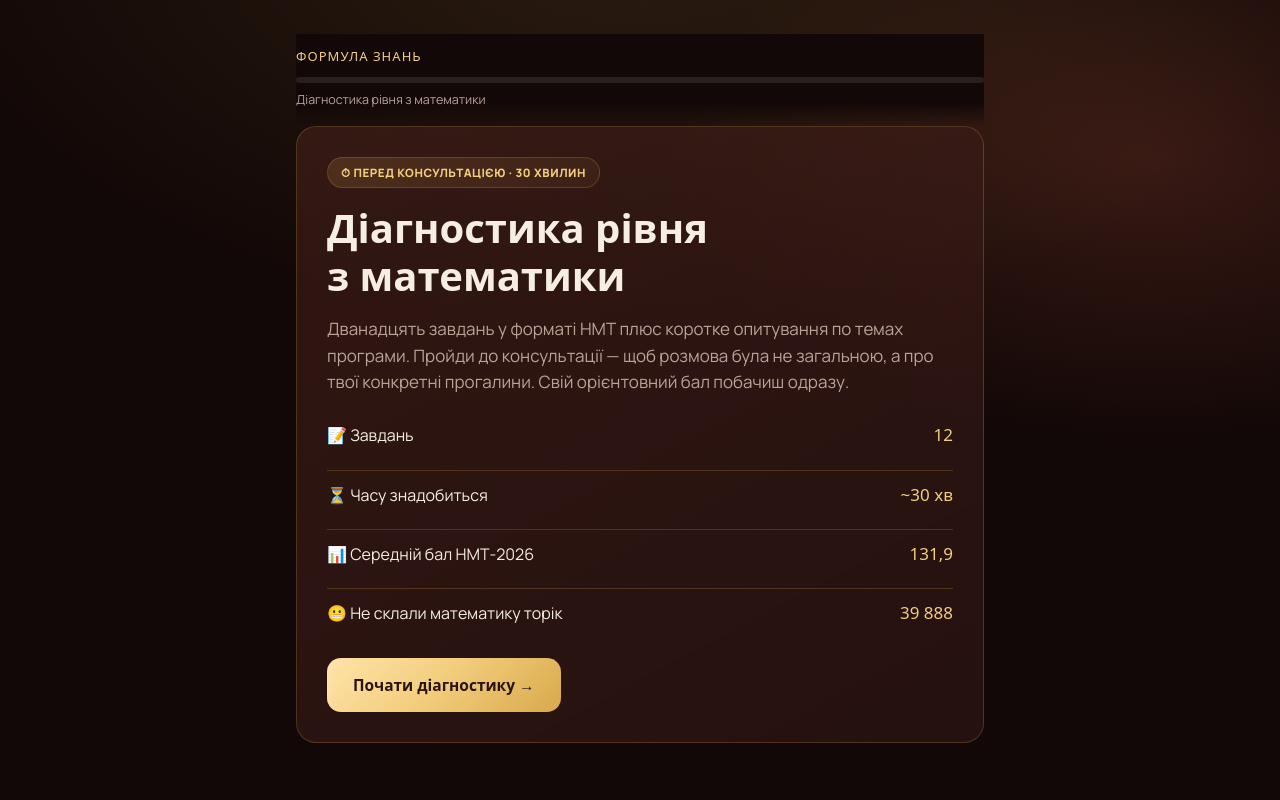
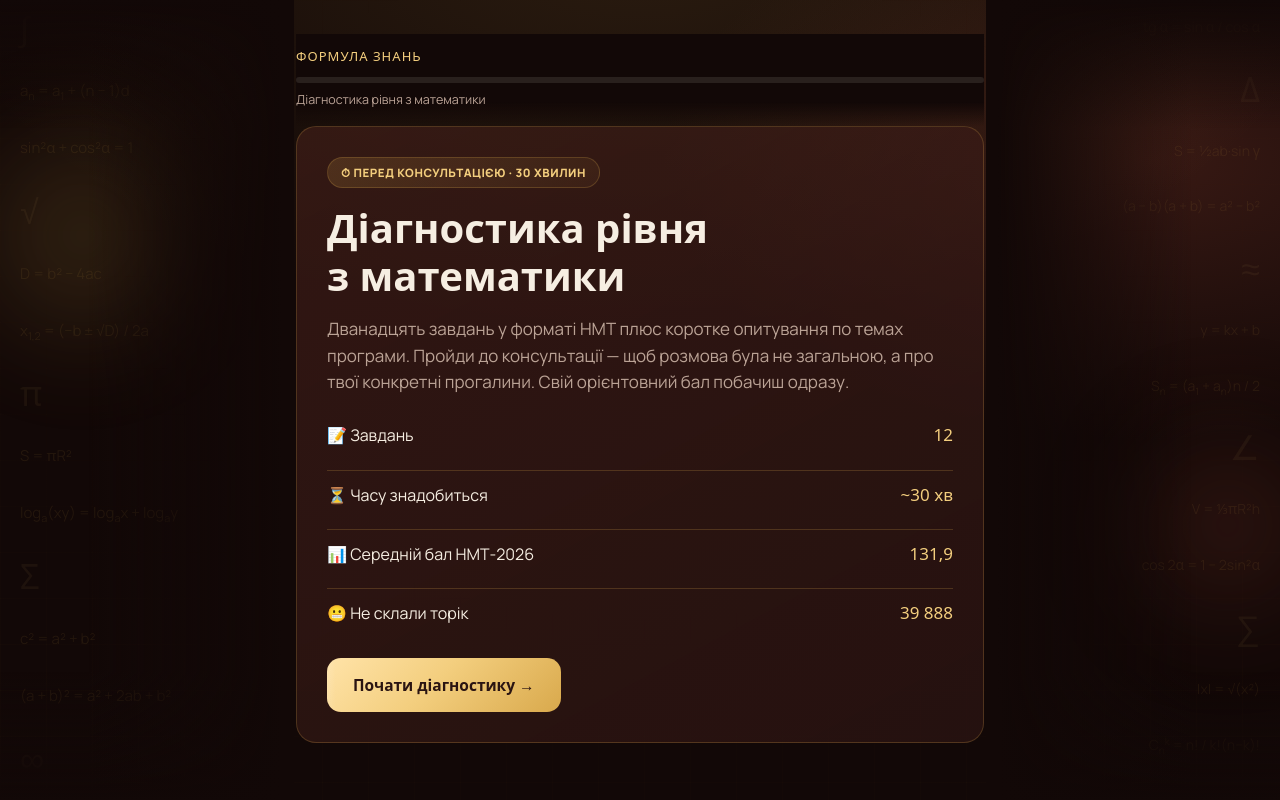
Before and after one commit to dmaponomarenko2013-droid/formula-landing, a plain HTML site: page diagnostyka.html in a window 1280 px wide. Drawn offline with Linux system fonts and the light colour scheme; a web font is replaced by a local one.

Commit message:
Математичний декор і мобільні правки

```diff
--- a/diagnostyka.html
+++ b/diagnostyka.html
@@ -241,8 +241,104 @@ input:focus{outline:none;border-color:var(--gold)}
   border:1px solid var(--line);color:var(--gold-br);
   background:linear-gradient(135deg,rgba(217,169,76,.17),rgba(217,169,76,.06));
   align-self:flex-start}
+/* ── математичний декор на широких екранах ── */
+@keyframes drift{0%{transform:translateY(0)}100%{transform:translateY(-50%)}}
+@keyframes orb{0%,100%{transform:translate(0,0) scale(1);opacity:.5}
+  50%{transform:translate(18px,-26px) scale(1.12);opacity:.78}}
+.deco{position:fixed;top:0;bottom:0;width:min(23vw,300px);pointer-events:none;z-index:0;
+  overflow:hidden;display:none}
+.deco-l{left:0} .deco-r{right:0}
+.deco::before{content:'';position:absolute;inset:0;z-index:2;
+  background:linear-gradient(180deg,var(--ink) 0%,transparent 16%,transparent 84%,var(--ink) 100%)}
+.deco-l::after{content:'';position:absolute;inset:0;z-index:2;
+  background:linear-gradient(90deg,transparent 30%,var(--ink) 96%)}
+.deco-r::after{content:'';position:absolute;inset:0;z-index:2;
+  background:linear-gradient(270deg,transparent 30%,var(--ink) 96%)}
+.deco-stream{position:absolute;inset:0;display:flex;flex-direction:column;gap:34px;
+  padding:40px 20px;animation:drift 68s linear infinite;
+  font-family:var(--body);font-size:15px;color:var(--gold);opacity:.085;
+  white-space:nowrap}
+.deco-r .deco-stream{animation-duration:84s;align-items:flex-end;font-size:14px}
+.deco-stream b{font-family:var(--disp);font-size:34px;font-weight:400;opacity:.6;
+  color:var(--gold-br);display:block;line-height:1}
+.orb{position:fixed;border-radius:50%;pointer-events:none;z-index:0;filter:blur(46px);
+  display:none}
+.orb-1{left:-70px;top:14%;width:280px;height:280px;
+  background:radial-gradient(circle,rgba(217,169,76,.3),transparent 70%);
+  animation:orb 17s ease-in-out infinite}
+.orb-2{right:-60px;top:52%;width:240px;height:240px;
+  background:radial-gradient(circle,rgba(94,42,32,.78),transparent 70%);
+  animation:orb 22s ease-in-out infinite reverse}
+/* тонка клітинка, як у зошиті */
+.grid-bg{position:fixed;inset:0;z-index:0;pointer-events:none;opacity:.5;
+  background-image:linear-gradient(rgba(217,169,76,.05) 1px,transparent 1px),
+    linear-gradient(90deg,rgba(217,169,76,.05) 1px,transparent 1px);
+  background-size:46px 46px;
+  mask-image:radial-gradient(1000px 680px at 50% 36%,transparent 42%,#000 100%);
+  -webkit-mask-image:radial-gradient(1000px 680px at 50% 36%,transparent 42%,#000 100%)}
+.wrap{position:relative;z-index:1}
+@media(min-width:1100px){.deco,.orb{display:block}}
+
+/* ── дрібниці для телефона ── */
+@media(max-width:560px){
+  .mb{padding:13px 2px;font-size:15px}
+  .match-pick{gap:5px}
+  .match-col li{font-size:14.5px}
+  .opt{font-size:15px;padding:13px 14px}
+  .score-num{letter-spacing:-.02em}
+  .locked-over .s{font-size:13px}
+  .times{grid-template-columns:repeat(3,1fr)}
+}
 @media (prefers-reduced-motion:reduce){*{animation:none!important;transition:none!important}}
 </style>
+
+<div class="grid-bg" aria-hidden="true"></div>
+<div class="orb orb-1" aria-hidden="true"></div>
+<div class="orb orb-2" aria-hidden="true"></div>
+<div class="deco deco-l" aria-hidden="true">
+  <div class="deco-stream">
+    <b>∫</b>
+    <span>a<sub>n</sub> = a<sub>1</sub> + (n − 1)d</span>
+    <span>sin²α + cos²α = 1</span>
+    <b>√</b>
+    <span>D = b² − 4ac</span>
+    <span>x<sub>1,2</sub> = (−b ± √D) / 2a</span>
+    <b>π</b>
+    <span>S = πR²</span>
+    <span>log<sub>a</sub>(xy) = log<sub>a</sub>x + log<sub>a</sub>y</span>
+    <b>Σ</b>
+    <span>c² = a² + b²</span>
+    <span>(a + b)² = a² + 2ab + b²</span>
+    <b>∞</b>
+    <span>f′(x) = lim Δy/Δx</span>
+    <span>V = Sh</span>
+    <b>≠</b>
+    <span>a<sub>n</sub> = a<sub>1</sub>q<sup>n−1</sup></span>
+    <span>P(A) = m / n</span>
+  </div>
+</div>
+<div class="deco deco-r" aria-hidden="true">
+  <div class="deco-stream">
+    <span>tg α = sin α / cos α</span>
+    <b>Δ</b>
+    <span>S = ½ab·sin γ</span>
+    <span>(a − b)(a + b) = a² − b²</span>
+    <b>≈</b>
+    <span>y = kx + b</span>
+    <span>S<sub>n</sub> = (a<sub>1</sub> + a<sub>n</sub>)n / 2</span>
+    <b>∠</b>
+    <span>V = ⅓πR²h</span>
+    <span>cos 2α = 1 − 2sin²α</span>
+    <b>∑</b>
+    <span>|x| = √(x²)</span>
+    <span>C<sub>n</sub><sup>k</sup> = n! / k!(n−k)!</span>
+    <b>⅔</b>
+    <span>lim (1 + 1/n)<sup>n</sup> = e</span>
+    <span>S<sub>бічн</sub> = 2πRh</span>
+    <b>√2</b>
+    <span>a² + b² = c²</span>
+  </div>
+</div>
 
 <div class="wrap">
   <div class="top">
@@ -265,7 +361,7 @@ input:focus{outline:none;border-color:var(--gold)}
         <div class="pl-row"><span>📝 Завдань</span><span class="pl-v">12</span></div>
         <div class="pl-row"><span>⏳ Часу знадобиться</span><span class="pl-v">~30 хв</span></div>
         <div class="pl-row"><span>📊 Середній бал НМТ-2026</span><span class="pl-v">131,9</span></div>
-        <div class="pl-row"><span>😬 Не склали математику торік</span><span class="pl-v">39 888</span></div>
+        <div class="pl-row"><span>😬 Не склали торік</span><span class="pl-v">39 888</span></div>
       </div>
       <div class="nav"><button class="btn" id="go">Почати діагностику →</button></div>
     </div>
@@ -812,5 +908,8 @@ $('#t-send').addEventListener('click',()=>{
   });
 });
 
+// Декор має крутитися без шва: дублюємо вміст, а зсув рівно на половину
+document.querySelectorAll('.deco-stream').forEach(s=>{s.innerHTML+=s.innerHTML});
+
 budSamo();
 </script>
```
